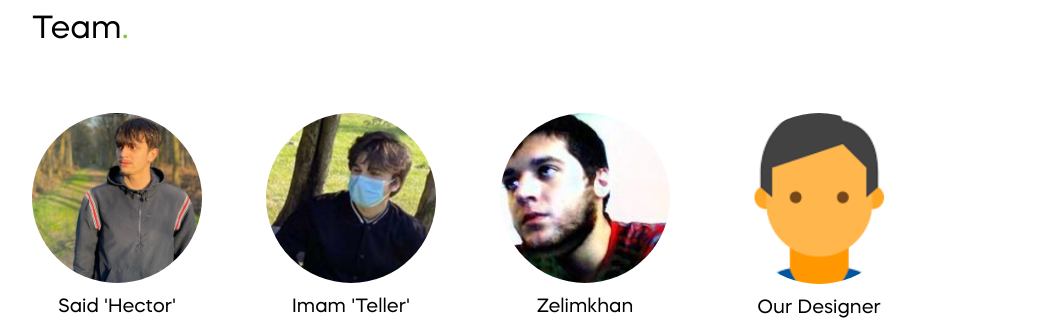
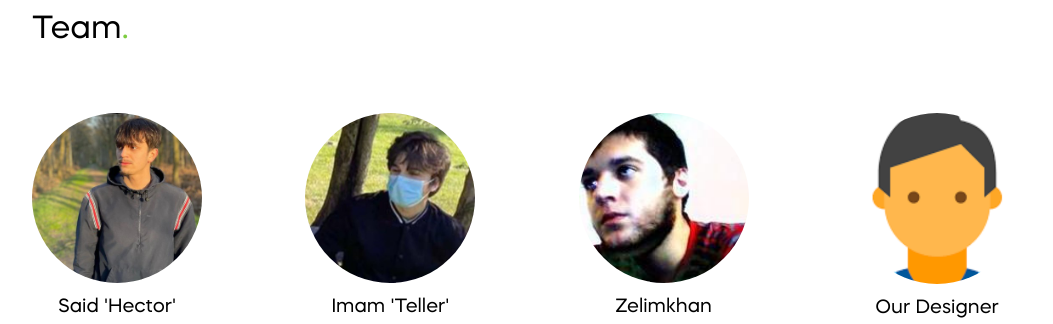
Before and after one commit to VainTokenCom/website, a plain HTML site: page index.html in a window 1280 px wide. Shown: the part 1310-1634 px from the top of the page, without its empty margins (113-1166 px from the left). Drawn offline with Linux system fonts and the light colour scheme; no server answers; files whose address does not match are found by name.

Commit message:
center team members

```diff
--- a/assets/css/styles-v2.css
+++ b/assets/css/styles-v2.css
@@ -514,14 +514,13 @@ video {
 
 .team-body {
     display: flex;
-    justify-content: left;
+    justify-content: space-between;
     margin-top: 4rem;
 }
 
 .t-member {
     width: 170px;
     text-align: center;
-    margin-right: 4rem;
 }
 
 .t-member .profile {
--- a/index.html
+++ b/index.html
@@ -8,7 +8,7 @@
     <title>Vain Token</title>
     <script src="https://cdnjs.cloudflare.com/ajax/libs/web3/1.3.6/web3.min.js"></script>
     <link rel='shortcut icon' type='image/x-icon' href='./favicon.ico' />
-    <link rel="stylesheet" href="./assets/css/styles-v2.css?0240">
+    <link rel="stylesheet" href="./assets/css/styles-v2.css?1152">
 
     <script>
         var vain = (function() {
```
